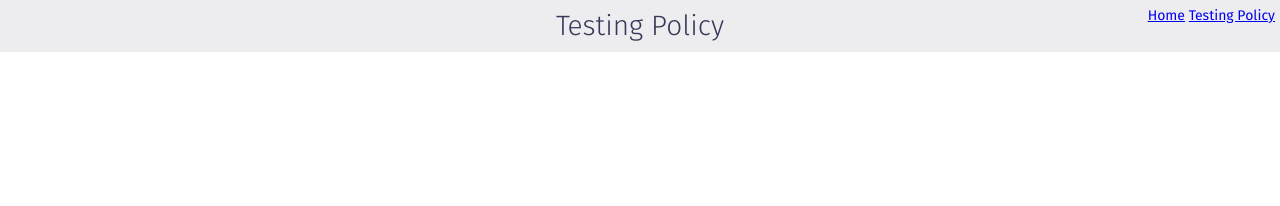
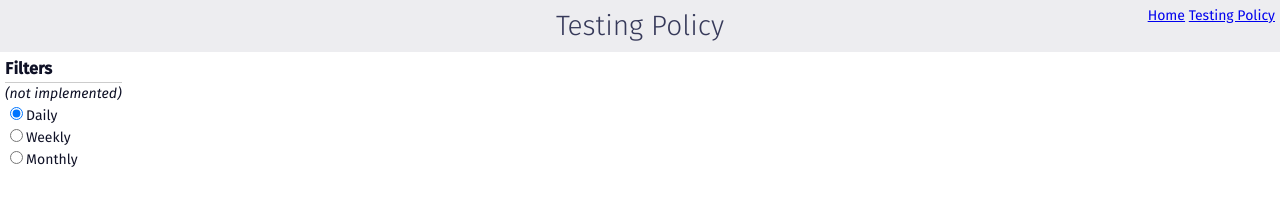
Before and after one commit to bgrins/mc-changes, a plain HTML site: page testing/index.html in a window 1280 px wide. Drawn offline with Linux system fonts and the light colour scheme; no server answers.

Commit message:
add filter for graph to ui

```diff
--- a/static/page.css
+++ b/static/page.css
@@ -52,3 +52,12 @@ h3 {
 #filter-container label {
   font-style: italic;
 }
+
+/* For testing/ graph page */
+aside ul {
+  margin: 0;
+  padding: 0;
+}
+aside ul li {
+  list-style: none;
+}
--- a/testing/index.html
+++ b/testing/index.html
@@ -16,7 +16,15 @@
   </div>
 
   <div id="grid">
-    <aside></aside>
+    <aside>
+      <h3>Filters</h3>
+      <em>(not implemented)</em>
+      <ul>
+        <li><label><input name="grouping" type="radio" checked />Daily</label></li>
+        <li><label><input name="grouping" type="radio" />Weekly</label></li>
+        <li><label><input name="grouping" type="radio" />Monthly</label></li>
+      </ul>
+    </aside>
     <main>
       <div id="chart"></div>
     </main>
```
